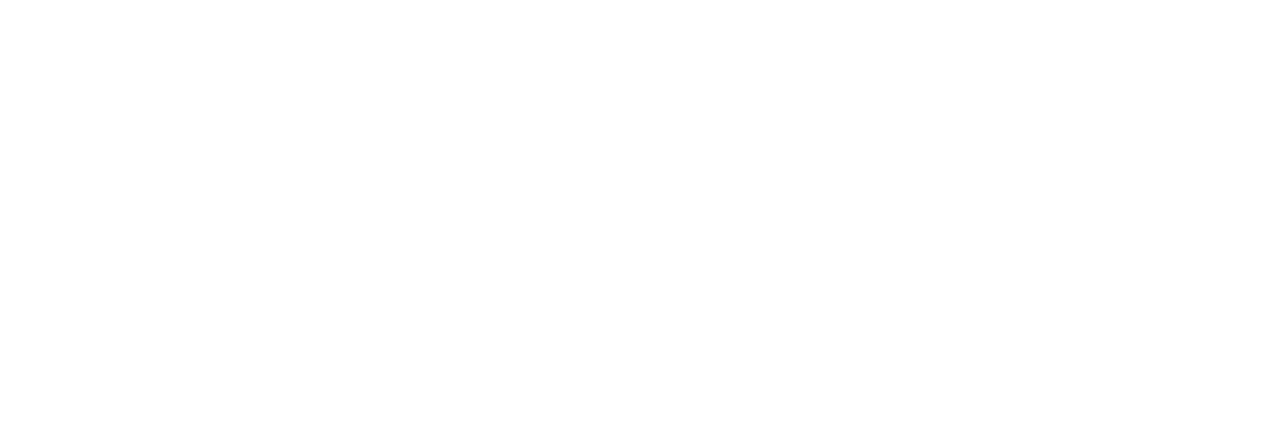
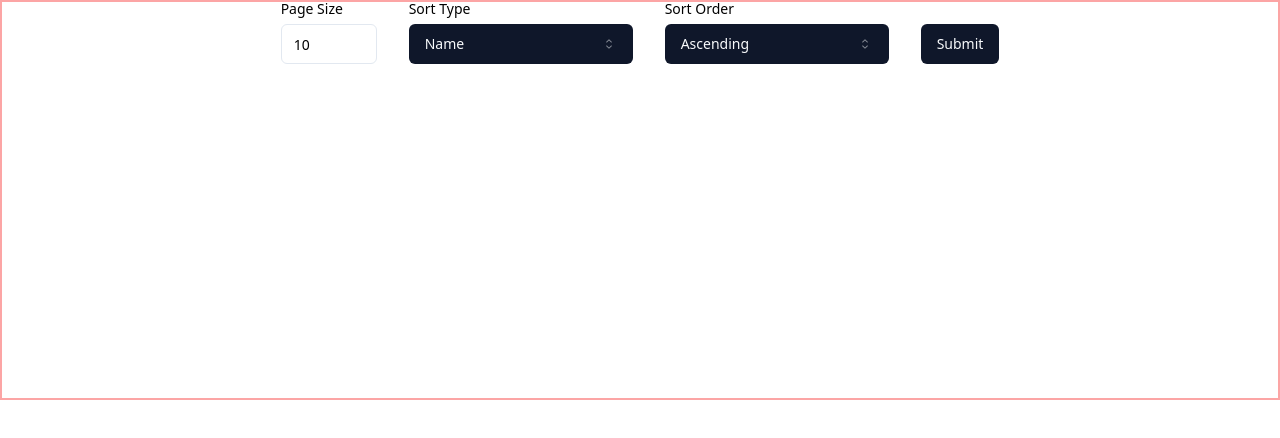
Before and after one commit to Dezert01/StackOverflowTagBrowser, a React (Vite) app: page / in a window 1280 px wide. Shown: the top 438 px of the page. Built offline with nearby package versions, Linux system fonts and the light colour scheme.

Commit message:
feat form

```diff
--- a/src/App.tsx
+++ b/src/App.tsx
@@ -1,7 +1,96 @@
 import { api } from "./api";
+import { Input } from "./components/ui/input";
 import { TTagsRequest } from "./model";
+import { CaretSortIcon, CheckIcon } from "@radix-ui/react-icons";
+import { z } from "zod";
+import {
+  Form,
+  FormControl,
+  FormDescription,
+  FormField,
+  FormItem,
+  FormLabel,
+  FormMessage,
+} from "@/components/ui/form";
+import {
+  Popover,
+  PopoverContent,
+  PopoverTrigger,
+} from "@/components/ui/popover";
+import {
+  Command,
+  CommandEmpty,
+  CommandGroup,
+  CommandInput,
+  CommandItem,
+  CommandList,
+} from "@/components/ui/command";
+import { useForm } from "react-hook-form";
+import { zodResolver } from "@hookform/resolvers/zod";
+import { useState } from "react";
+import { Button } from "./components/ui/button";
+import { cn } from "./lib/utils";
+
+const sortType = [
+  {
+    label: "Name",
+    value: "name",
+  },
+  {
+    label: "Popularity",
+    value: "popualar",
+  },
+  {
+    label: "Activity",
+    value: "activity",
+  },
+] as const;
+
+const sortOrder = [
+  {
+    label: "Ascending",
+    value: "asc",
+  },
+  {
+    label: "Descending",
+    value: "desc",
+  },
+] as const;
+
+const formSchema = z.object({
+  sort: z.string({
+    required_error: "Please select a sorting type",
+  }),
+  order: z.string({
+    required_error: "Please select an order",
+  }),
+  pageSize: z.coerce
+    .number()
+    .min(1, {
+      message: "Page size must be at least 1",
+    })
+    .max(20, {
+      message: "Page size must be at most 20",
+    }),
+});
 
 function App() {
+  const [openSort, setOpenSort] = useState(false);
+  const [openOrder, setOpenOrder] = useState(false);
+
+  const form = useForm<z.infer<typeof formSchema>>({
+    resolver: zodResolver(formSchema),
+    defaultValues: {
+      sort: "name",
+      order: "asc",
+      pageSize: 10,
+    },
+  });
+
+  function onSubmit(values: z.infer<typeof formSchema>) {
+    console.log(values);
+  }
+
   // const getRooms = async () => {
   //   const res = await api.get<TTagsRequest>(
   //     "/tags?order=asc&sort=name&site=stackoverflow",
@@ -12,7 +101,150 @@
 
   // getRooms();
 
-  return <></>;
+  return (
+    <div className="container mx-auto h-1/2 border-2 border-red-300">
+      <Form {...form}>
+        <form
+          onSubmit={form.handleSubmit(onSubmit)}
+          className="flex w-full items-start justify-center space-x-8 px-8"
+        >
+          <FormField
+            control={form.control}
+            name="pageSize"
+            render={({ field }) => (
+              <FormItem className="flex w-24 flex-col">
+                <FormLabel>Page Size</FormLabel>
+                <Input {...field} type="number" />
+                <FormMessage />
+              </FormItem>
+            )}
+          />
+          <FormField
+            control={form.control}
+            name="sort"
+            render={({ field }) => (
+              <FormItem className="flex w-[14rem] flex-col">
+                <FormLabel>Sort Type</FormLabel>
+                <Popover open={openSort} onOpenChange={setOpenSort}>
+                  <PopoverTrigger asChild>
+                    <FormControl>
+                      <Button
+                        role="combobox"
+                        className={cn(
+                          !field.value && "text-muted-foreground",
+                          "justify-between",
+                        )}
+                      >
+                        {field.value
+                          ? sortType.find(
+                              (system) => system.value === field.value,
+                            )?.label
+                          : "Select sort"}
+                        <CaretSortIcon className="ml-2 h-4 w-4 shrink-0 opacity-50" />
+                      </Button>
+                    </FormControl>
+                  </PopoverTrigger>
+                  <PopoverContent className="w-[14rem] p-0">
+                    <Command>
+                      <CommandList>
+                        <CommandGroup>
+                          {sortType.map((type) => (
+                            <CommandItem
+                              value={type.label}
+                              key={type.value}
+                              onSelect={() => {
+                                form.setValue("sort", type.value);
+
+                                setOpenSort(false);
+                              }}
+                            >
+                              {type.label}
+
+                              <CheckIcon
+                                className={cn(
+                                  "ml-auto h-4 w-4",
+                                  type.value === field.value
+                                    ? "opacity-100"
+                                    : "opacity-0",
+                                )}
+                              />
+                            </CommandItem>
+                          ))}
+                        </CommandGroup>
+                      </CommandList>
+                    </Command>
+                  </PopoverContent>
+                </Popover>
+                <FormMessage />
+              </FormItem>
+            )}
+          />
+          <FormField
+            control={form.control}
+            name="order"
+            render={({ field }) => (
+              <FormItem className="flex w-[14rem] flex-col">
+                <FormLabel>Sort Order</FormLabel>
+                <Popover open={openOrder} onOpenChange={setOpenOrder}>
+                  <PopoverTrigger asChild>
+                    <FormControl>
+                      <Button
+                        role="combobox"
+                        className={cn(
+                          !field.value && "text-muted-foreground",
+                          "justify-between",
+                        )}
+                      >
+                        {field.value
+                          ? sortOrder.find((dir) => dir.value === field.value)
+                              ?.label
+                          : "Select order"}
+                        <CaretSortIcon className="ml-2 h-4 w-4 shrink-0 opacity-50" />
+                      </Button>
+                    </FormControl>
+                  </PopoverTrigger>
+                  <PopoverContent className="w-[14rem] p-0">
+                    <Command>
+                      <CommandList>
+                        <CommandGroup>
+                          {sortOrder.map((dir) => (
+                            <CommandItem
+                              value={dir.label}
+                              key={dir.value}
+                              onSelect={() => {
+                                form.setValue("order", dir.value);
+                                setOpenOrder(false);
+                              }}
+                            >
+                              {dir.label}
+
+                              <CheckIcon
+                                className={cn(
+                                  "ml-auto h-4 w-4",
+                                  dir.value === field.value
+                                    ? "opacity-100"
+                                    : "opacity-0",
+                                )}
+                              />
+                            </CommandItem>
+                          ))}
+                        </CommandGroup>
+                      </CommandList>
+                    </Command>
+                  </PopoverContent>
+                </Popover>
+                <FormMessage />
+              </FormItem>
+            )}
+          />
+
+          <Button type="submit" className="mt-[1.375rem]">
+            Submit
+          </Button>
+        </form>
+      </Form>
+    </div>
+  );
 }
 
 export default App;
```
